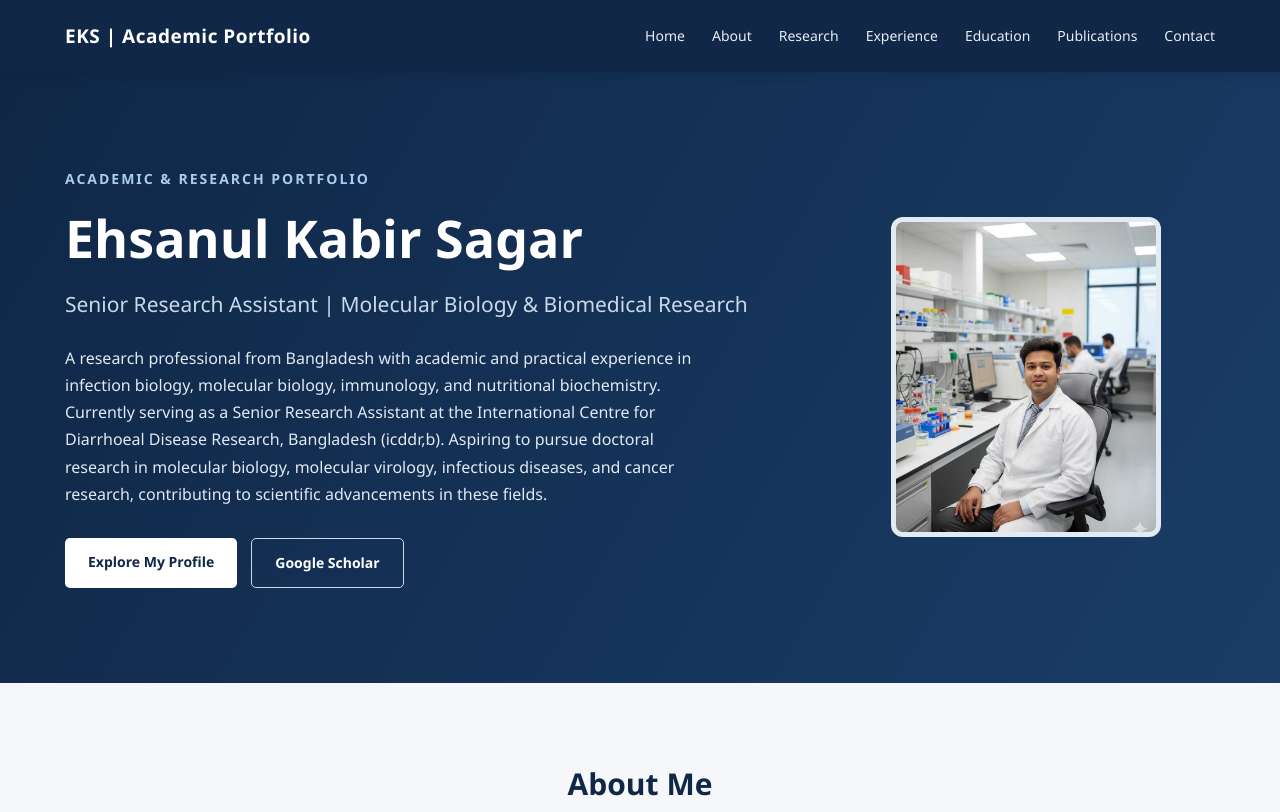
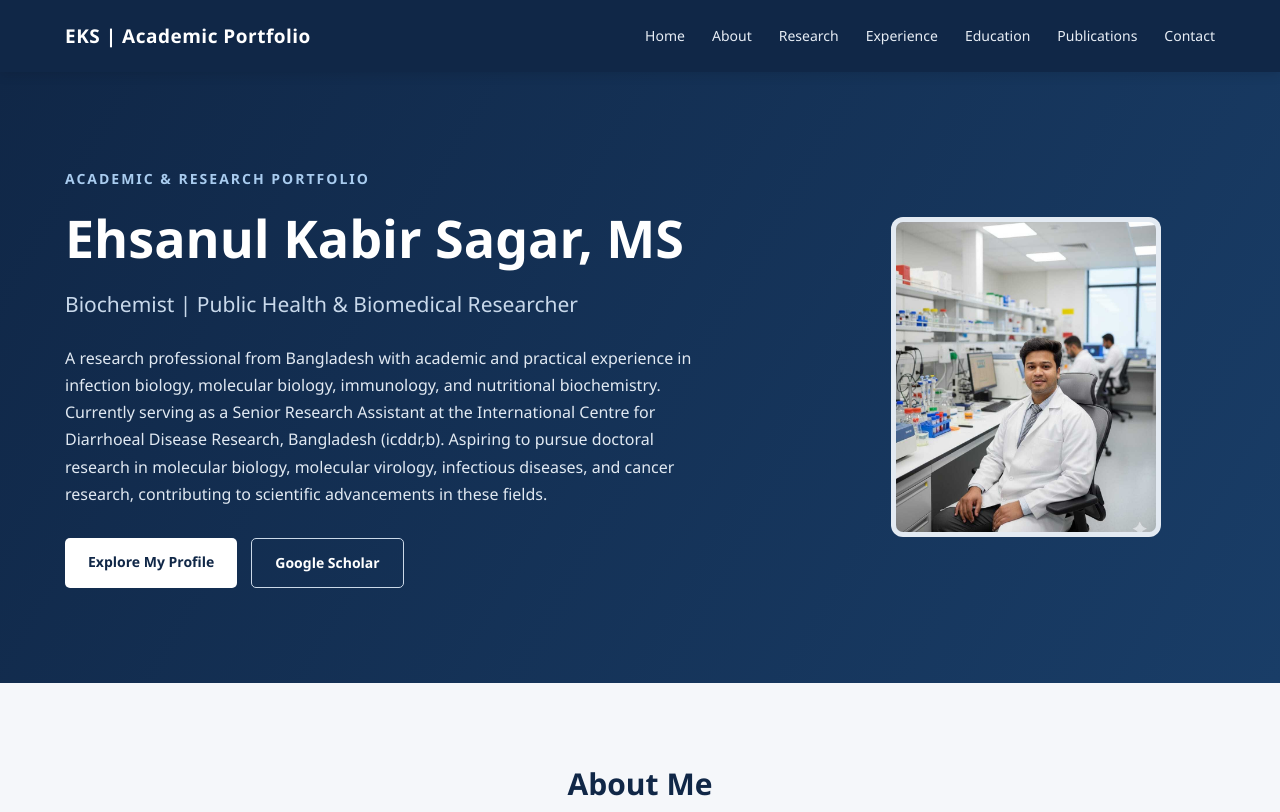
Before and after one commit to ehsanulkabirsagar/biochemist, a plain HTML site: page index.html in a window 1280 px wide. Shown: the top 812 px of the page. Drawn offline with Linux system fonts and the light colour scheme.

Commit message:
Update index.html

```diff
--- a/index.html
+++ b/index.html
@@ -629,12 +629,12 @@
                 </div>
 
                 <h1>
-                    Ehsanul Kabir Sagar
+                    Ehsanul Kabir Sagar, MS
                 </h1>
 
                 <h2>
-                    Senior Research Assistant |
-                    Molecular Biology & Biomedical Research
+                    Biochemist |
+                    Public Health & Biomedical Researcher
                 </h2>
 
                 <p>
```
